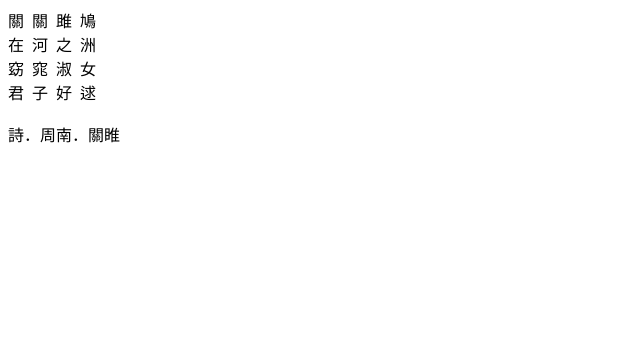
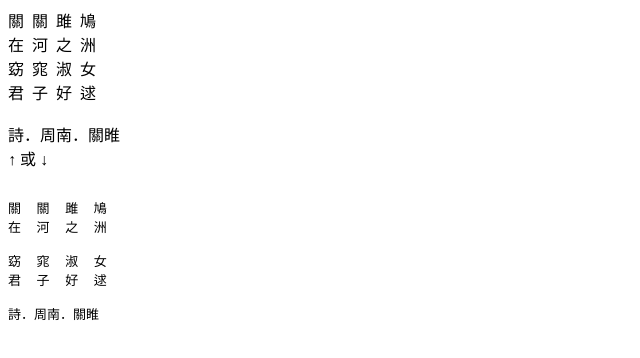
Before and after one commit to g4ru04/DW_HW1, a plain HTML site: page hw00/shi2.html in a window 1280 px wide. Shown: the whole page, without its empty margins (0-640 px from the left). Drawn offline with Linux system fonts and the light colour scheme.

Commit message:
關官居揪 在合知周

```diff
--- a/hw00/shi2.html
+++ b/hw00/shi2.html
@@ -11,8 +11,22 @@
 窈&nbsp;&nbsp;窕&nbsp;&nbsp;淑&nbsp;&nbsp;女 <br>
 君&nbsp;&nbsp;子&nbsp;&nbsp;好&nbsp;&nbsp;逑 <br><br>
 
+詩．周南．關睢 <br>
+
+↑
+或
+↓
+<pre>
+
+關  關  雎  鳩
+在  河  之  洲
+<!-- 註  解  此  行 -->
+窈  窕  淑  女
+君  子  好  逑
+
 詩．周南．關睢
 
+</pre>
 
 </body>
 </html>
```
